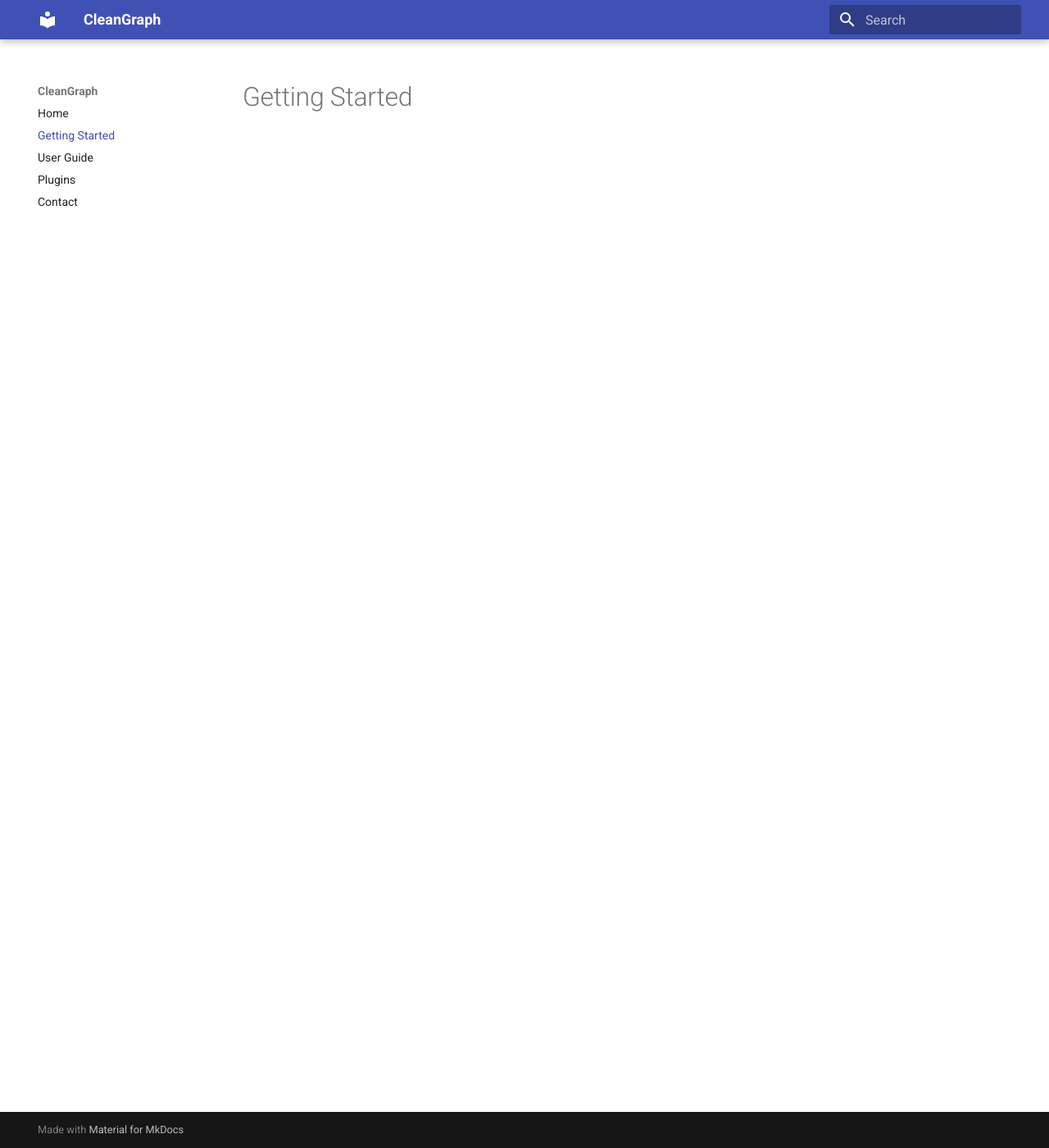
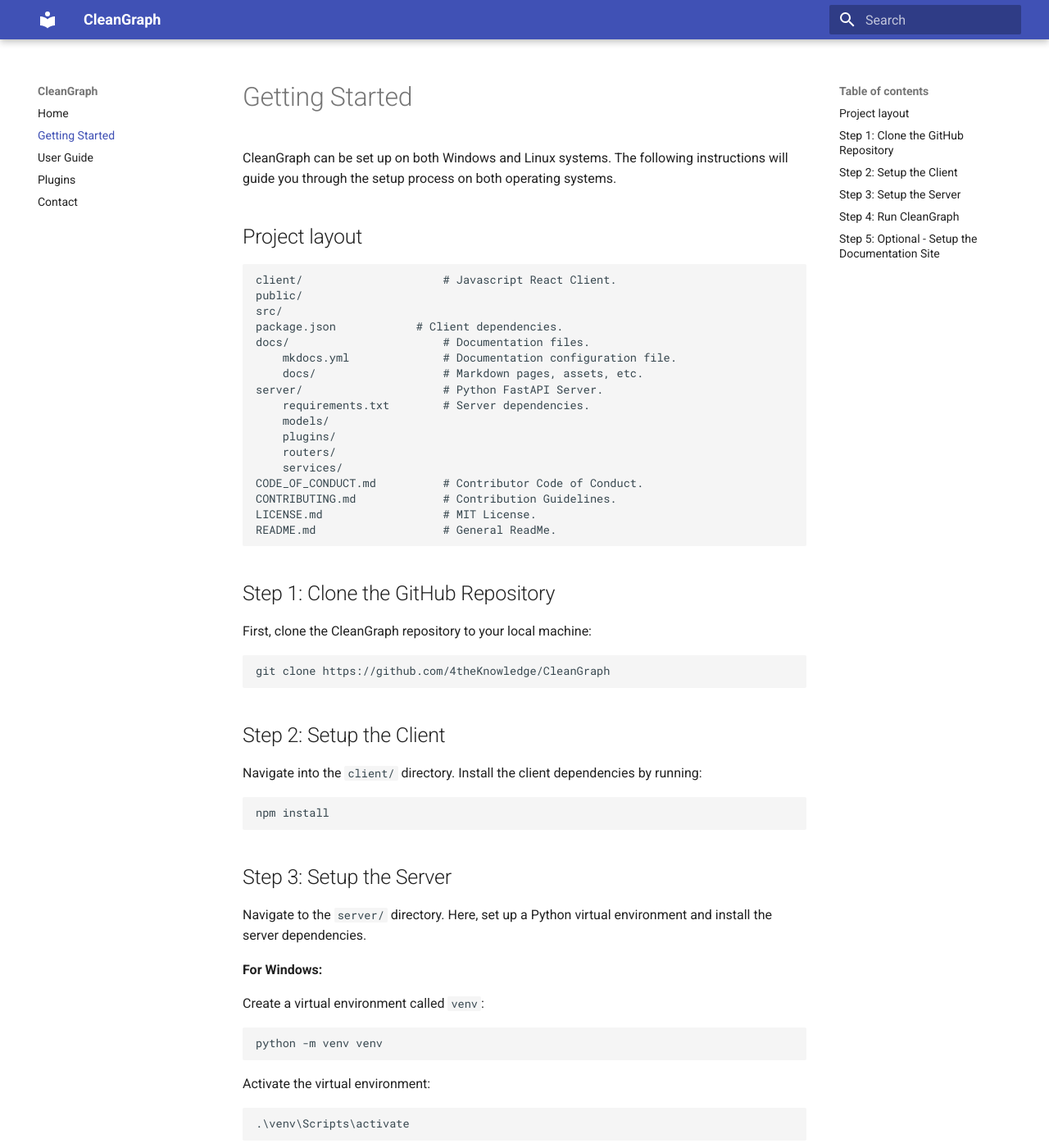
Before and after one commit to nlp-tlp/CleanGraph, an MkDocs documentation site: the page built from docs/docs/getting_started.md, in a window 1280 px wide and 1400 px high. Shown: the whole window at 82% size. Built offline with MkDocs 1.6.1 and Material for MkDocs 9.7.7, drawn with Linux system fonts in a browser that asks for light colours; some of the changed text lies outside the part shown.

Commit message:
initial commit

````diff
--- a/docs/docs/getting_started.md
+++ b/docs/docs/getting_started.md
@@ -1 +1,153 @@
 # Getting Started
+
+CleanGraph can be set up on both Windows and Linux systems. The following instructions will guide you through the setup process on both operating systems.
+
+## Project layout
+
+    client/                     # Javascript React Client.
+    public/
+    src/
+    package.json            # Client dependencies.
+    docs/                       # Documentation files.
+        mkdocs.yml              # Documentation configuration file.
+        docs/                   # Markdown pages, assets, etc.
+    server/                     # Python FastAPI Server.
+        requirements.txt        # Server dependencies.
+        models/
+        plugins/
+        routers/
+        services/
+    CODE_OF_CONDUCT.md          # Contributor Code of Conduct.
+    CONTRIBUTING.md             # Contribution Guidelines.
+    LICENSE.md                  # MIT License.
+    README.md                   # General ReadMe.
+
+## Step 1: Clone the GitHub Repository
+
+First, clone the CleanGraph repository to your local machine:
+
+```bash
+git clone https://github.com/4theKnowledge/CleanGraph
+```
+
+## Step 2: Setup the Client
+
+Navigate into the `client/` directory. Install the client dependencies by running:
+
+```bash
+npm install
+```
+
+## Step 3: Setup the Server
+
+Navigate to the `server/` directory. Here, set up a Python virtual environment and install the server dependencies.
+
+**For Windows:**
+
+Create a virtual environment called `venv`:
+
+```bash
+python -m venv venv
+```
+
+Activate the virtual environment:
+
+```bash
+.\venv\Scripts\activate
+```
+
+Install the dependencies:
+
+```bash
+pip install -r .\requirements.txt
+```
+
+**For Linux:**
+
+Create a virtual environment:
+
+```bash
+python3 -m venv venv
+```
+
+Activate the virtual environment:
+
+```bash
+source venv/bin/activate
+```
+
+Install the dependencies:
+
+```bash
+pip install -r requirements.txt
+```
+
+## Step 4: Run CleanGraph
+
+Once the setup is complete, start the client and server separately.
+
+To start the client, navigate to the `client/` directory and run:
+
+```bash
+npm start
+```
+
+This will start the client on `http://localhost:3000`
+
+To start the server, make sure the virtual environment is activated, navigate to the `server/` directory, and run:
+
+```bash
+uvicorn main:app
+```
+
+This will start the server on `http://localhost:8000`
+
+After completing these steps, you should now have CleanGraph up and running on your machine.
+
+## Step 5: Optional - Setup the Documentation Site
+
+If you wish to have the documentation site available locally, you can set it up by following these steps:
+
+1. Navigate to the `docs/` directory in your terminal.
+2. Set up a new Python virtual environment.
+
+**For Windows:**
+
+```bash
+python -m venv venv
+
+```
+
+**For Linux:**
+
+```bash
+python3 -m venv venv
+```
+
+3. Activate the newly created virtual environment.
+
+**For Windows:**
+
+```bash
+.\venv\Scripts\activate
+```
+
+**For Linux:**
+
+```bash
+source venv\bin\activate
+```
+
+4. Install the necessary dependencies.
+
+```bash
+pip install -r requirements.txt
+```
+
+5. Run the documentation site server using MkDocs.
+
+```bash
+mkdocs server -a 0.0.0.0:8001
+```
+
+Upon completion of these steps, the documentation site should be available at `http://localhost:8001`. You can navigate the documentation through your web browser while the MkDocs server is running.
````
Also changed, not shown: docs/docs/contact.md (+1 -1 lines), docs/docs/index.md (+2 -14 lines).
